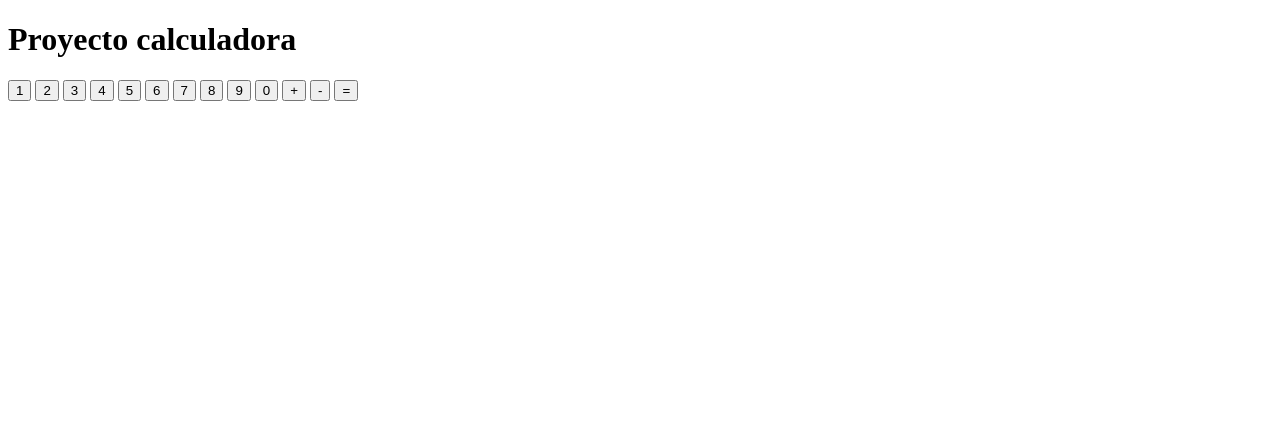
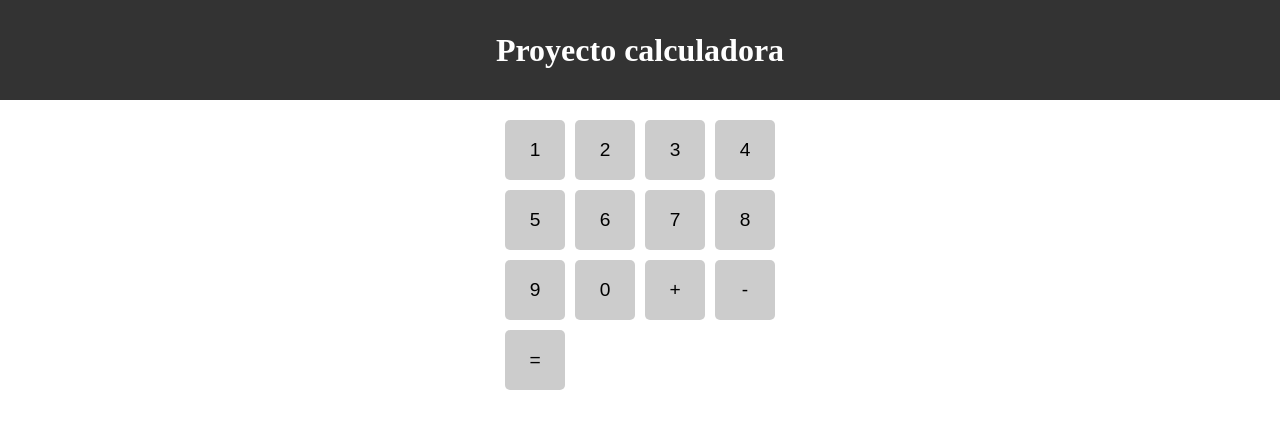
Before and after one commit to Gabrielvz95/proyectoCalculadora, a plain HTML site: page index.html in a window 1280 px wide. Drawn offline with Linux system fonts and the light colour scheme.

Commit message:
se mejoro el css con chatpt

```diff
--- /dev/null
+++ b/css/style.css
@@ -0,0 +1,62 @@
+/* Reset de estilos */
+* {
+    margin: 0;
+    padding: 0;
+    box-sizing: border-box;
+}
+
+/* Estilo del encabezado */
+header {
+    height: 100px;
+    background-color: #333; /* Cambia el color de fondo al color que prefieras */
+    display: flex;
+    align-items: center;
+    justify-content: center;
+}
+
+header h1 {
+    color: white;
+    text-align: center;
+}
+
+/* Estilo del cuerpo principal */
+main {
+    display: flex;
+    flex-direction: column;
+    align-items: center;
+    justify-content: center;
+    margin-top: 20px; /* Redujimos un poco el margen superior */
+}
+
+/* Estilo de la calculadora */
+#contenedor-calculadora {
+    background-color: #f0f0f0; /* Cambia el color de fondo al color que prefieras */
+    width: 300px; /* Redujimos el ancho para un aspecto más compacto */
+    padding: 20px; /* Añadimos un poco de espacio alrededor de la calculadora */
+    border-radius: 10px; /* Añadimos esquinas redondeadas */
+    box-shadow: 0 4px 8px rgba(0, 0, 0, 0.2); /* Añadimos sombra */
+}
+
+#calculadora {
+    display: grid; /* Cambiamos a un diseño de cuadrícula para una disposición ordenada */
+    grid-template-columns: repeat(4, 1fr); /* Dividimos en 4 columnas iguales */
+    gap: 10px; /* Añadimos espacio entre botones */
+    justify-items: center; /* Centramos los elementos horizontalmente */
+    align-items: center; /* Centramos los elementos verticalmente */
+}
+
+.botones {
+    width: 60px;
+    height: 60px;
+    background-color: #ccc; /* Cambia el color de fondo al color que prefieras */
+    border: none;
+    border-radius: 5px; /* Añadimos esquinas redondeadas a los botones */
+    font-size: 1.2em; /* Tamaño de fuente un poco más grande */
+    cursor: pointer; /* Cambiamos el cursor al pasar por encima */
+    transition: background-color 0.3s ease; /* Efecto de transición al pasar el cursor */
+}
+
+/* Cambio de color al pasar el cursor por encima */
+.botones:hover {
+    background-color: #aaa; /* Cambia el color al pasar el cursor */
+}
--- a/index.html
+++ b/index.html
@@ -3,6 +3,7 @@
 <head>
     <meta charset="UTF-8">
     <meta name="viewport" content="width=device-width, initial-scale=1.0">
+    <link rel="stylesheet" href="/css/style.css">
     <title>Document</title>
 </head>
 <body>
@@ -13,7 +14,7 @@
     </header>
     <main>
         <section id="contendor-calculadora">
-            <div id="visor"></div>
+            <div id="visor""></div>
            <form id="calculadora">
             <input type="button" value="1" class="botones" id="b-1">
             <input type="button" value="2" class="botones" id="b-2">
```
